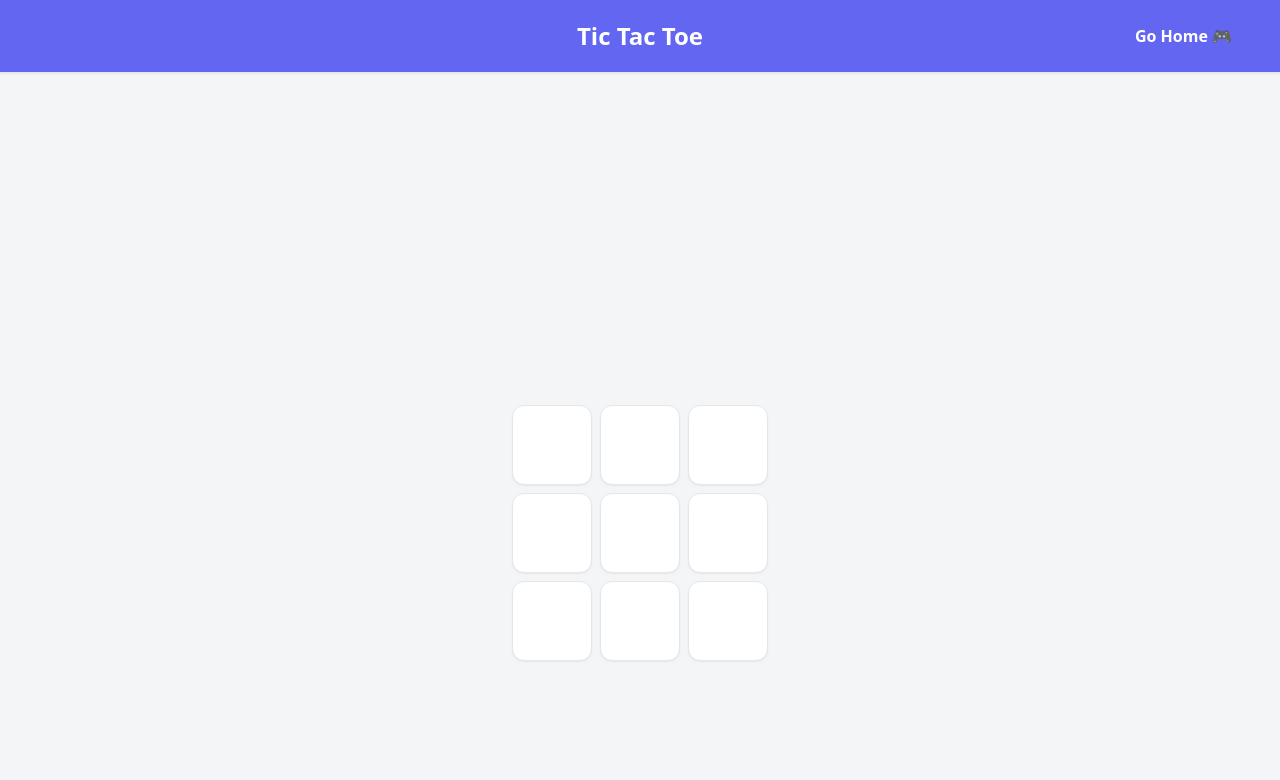
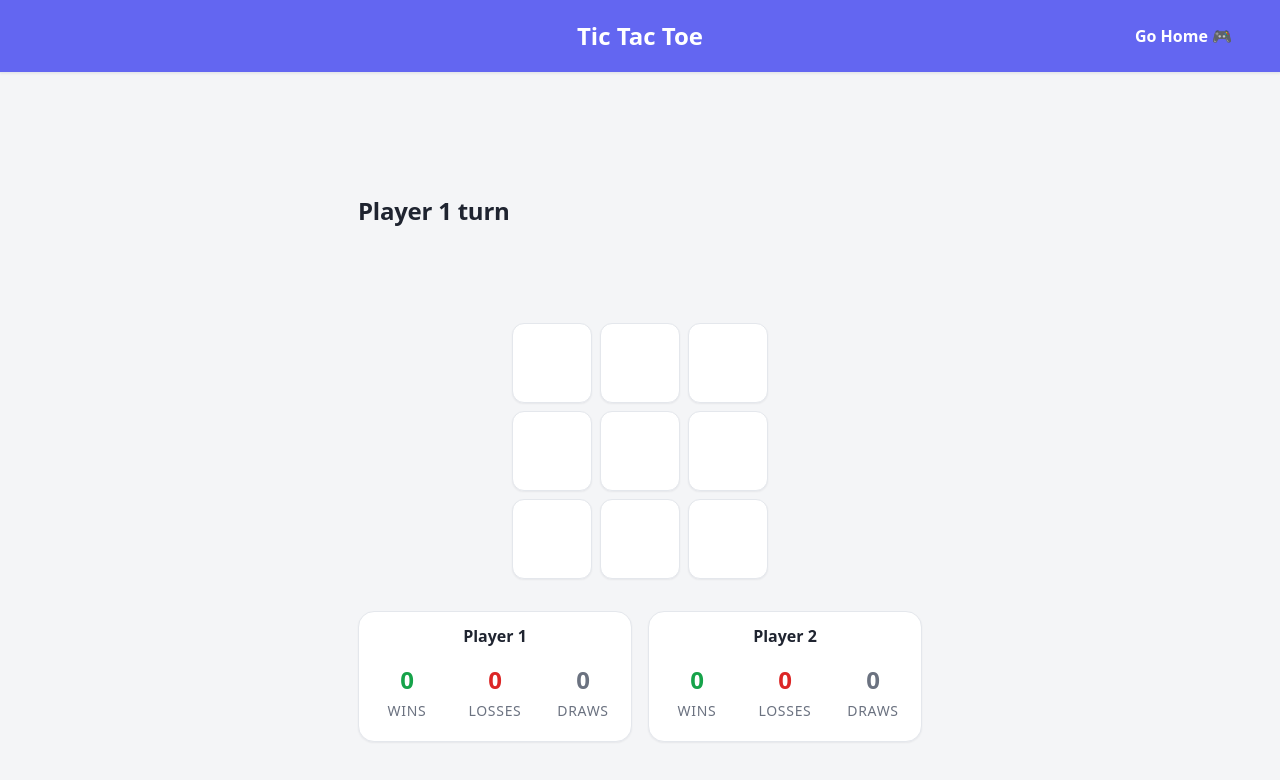
Before and after one commit to lacriman/react-tic-tac-toe, a React (Vite) app: page /tic-tac-toe in a window 1280 px wide. Shown: the top 780 px of the page. Built offline with nearby package versions, Linux system fonts and the light colour scheme.

Commit message:
feat: add score tracking and display for Tic Tac Toe game

```diff
--- a/src/games/tic-tac-toe/TicTacToe.module.css
+++ b/src/games/tic-tac-toe/TicTacToe.module.css
@@ -12,6 +12,13 @@
   display: grid;
   grid-template: repeat(3, var(--size-square)) / repeat(3, var(--size-square));
   gap: var(--space-2);
+}
+
+.scores {
+  display: flex;
+  gap: var(--space-4);
+  justify-content: center;
+  flex-wrap: wrap;
 }
 
 .square {
--- a/src/games/tic-tac-toe/components/Board.tsx
+++ b/src/games/tic-tac-toe/components/Board.tsx
@@ -3,12 +3,31 @@ import { Square } from "./Square.tsx";
 import { calculateWinner } from "../logic/calculateWinner.ts";
 import { WinnerMessage } from "@/shared/components/WinnerMessage.tsx";
 import styles from "../TicTacToe.module.css";
-import type { Player, Squares } from "../types.ts";
+import type { Player, Squares, PlayerTurn } from "../types.ts";
+import { Score } from "@/shared/components/Score.tsx";
+import { useScore } from "@/shared/hooks/useScore.ts";
+
+// each mark belongs to one player — a single source of truth for the names,
+// reused by the turn heading, the winner message and the score labels.
+const PLAYER_NAMES: Record<Player, PlayerTurn> = {
+  x: "Player 1",
+  o: "Player 2",
+};
 
 export function Board() {
   const [squares, setSquares] = useState<Squares>(Array(9).fill(""));
   const [turn, setTurn] = useState<Player>("x");
   const winner = calculateWinner(squares);
+
+  // one score per player, so each card reads from that player's own side
+  const player1 = useScore();
+  const player2 = useScore();
+
+  // derived, not stored — `turn` already tells us whose turn it is, and the
+  // winning mark already tells us who won. No second state to keep in sync.
+  const currentPlayer = PLAYER_NAMES[turn];
+  const winnerName =
+    winner === "x" || winner === "o" ? PLAYER_NAMES[winner] : winner;
 
   function handleClick(i: number) {
     if (squares[i] || winner) return;
@@ -16,9 +35,23 @@ export function Board() {
     const next = [...squares]; // copy: react detects change by reference, not by value, so we
     next[i] = turn; // give it a NEW array. Mutating the old one keeps the same
     // reference, react sees "unchanged" and skips the re-render.
+    setSquares(next);
 
-    setSquares(next);
-    setTurn(turn === "x" ? "o" : "x");
+    // score updates go in the event handler, never during render.
+    // compute from `next` — state isn't updated yet, so `winner` is stale here.
+    const result = calculateWinner(next);
+    if (result === "x") {
+      player1.addWin();
+      player2.addLoss();
+    } else if (result === "o") {
+      player2.addWin();
+      player1.addLoss();
+    } else if (result === "nobody") {
+      player1.addDraw();
+      player2.addDraw();
+    } else {
+      setTurn(turn === "x" ? "o" : "x"); // no winner yet → hand over to the next player
+    }
   }
 
   function resetBoard() {
@@ -29,7 +62,25 @@ export function Board() {
   return (
     // function can return only one value, <> </> is sugar and doesn't exist in DOM
     <section className={styles.wrapper}>
-      <WinnerMessage winner={winner} onReset={resetBoard} />
+      {!winner && <h1>{currentPlayer} turn</h1>}
+
+      <WinnerMessage winner={winnerName} onReset={resetBoard} />
+
+      <div className={styles.scores}>
+        <Score
+          label={PLAYER_NAMES.x}
+          wins={player1.score.wins}
+          losses={player1.score.losses}
+          draws={player1.score.draws}
+        />
+        <Score
+          label={PLAYER_NAMES.o}
+          wins={player2.score.wins}
+          losses={player2.score.losses}
+          draws={player2.score.draws}
+        />
+      </div>
+
       <div className={styles.board}>
         {squares.map(
           (
@@ -40,7 +91,6 @@ export function Board() {
           ),
         )}
       </div>
-
     </section>
   );
 }
--- a/src/games/tic-tac-toe/types.ts
+++ b/src/games/tic-tac-toe/types.ts
@@ -1,3 +1,4 @@
+export type PlayerTurn = "Player 1"  | "Player 2";
 export type Player = "x" | "o";
 export type Cell = Player | "";
 export type Squares = Cell[];
--- a/src/shared/components/Score.module.css
+++ b/src/shared/components/Score.module.css
@@ -1,12 +1,24 @@
 .score {
   display: flex;
-  justify-content: center;
-  gap: var(--space-4);
+  flex-direction: column;
+  align-items: center;
+  gap: var(--space-3);
   padding: var(--space-3);
   background-color: var(--color-surface);
   border: 1px solid var(--color-border);
   border-radius: var(--radius-lg);
   box-shadow: var(--shadow-sm);
+}
+
+.title {
+  font-size: var(--font-size-md);
+  font-weight: 700;
+}
+
+.stats {
+  display: flex;
+  justify-content: center;
+  gap: var(--space-4);
 }
 
 .item {
--- a/src/shared/components/Score.tsx
+++ b/src/shared/components/Score.tsx
@@ -4,13 +4,17 @@ export function Score({
   wins,
   losses,
   draws,
+  label,
 }: {
   wins: number;
   losses: number;
   draws: number;
+  label?: string;
 }) {
   return (
     <div className={styles.score}>
+      {label && <span className={styles.title}>{label}</span>}
+      <div className={styles.stats}>
         <div className={styles.item}>
           <span className={`${styles.value} ${styles.win}`}>{wins}</span>
           <span className={styles.label}>Wins</span>
@@ -24,5 +28,6 @@ export function Score({
           <span className={styles.label}>Draws</span>
         </div>
       </div>
+    </div>
   );
 }
```
Lines whose indentation alone changed are shown as unchanged.
